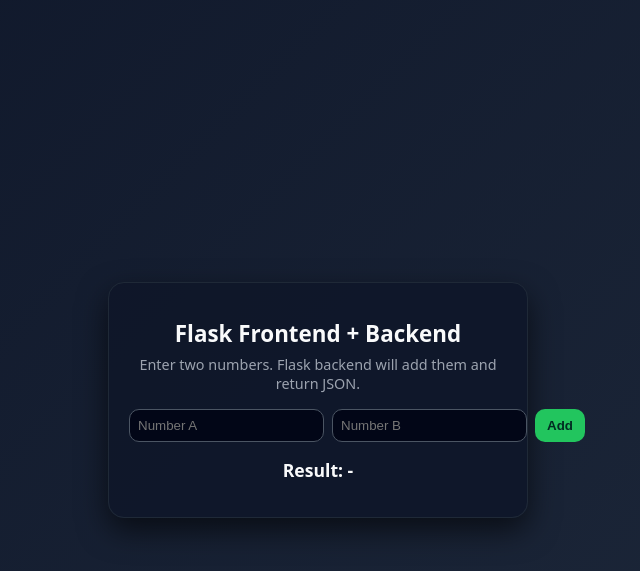
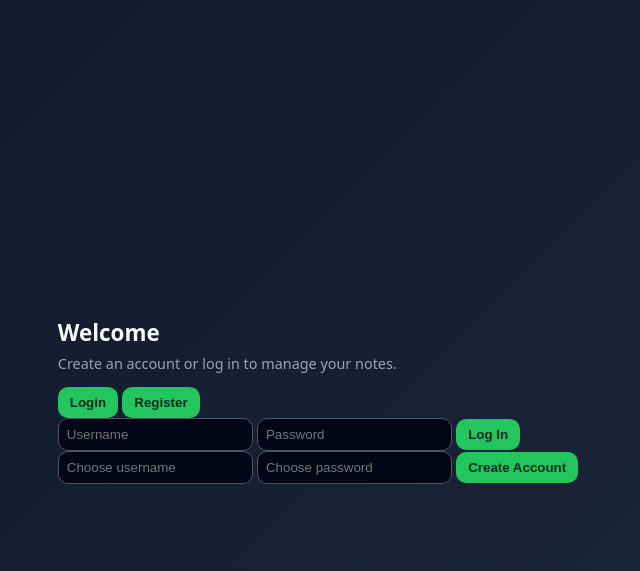
Before and after one commit to Purna760/flask-mobile-app, a Flask app: page / in a window 1280 px wide. Shown: the top 571 px of the page, without its empty margins (322-962 px from the left). Run offline with Flask 3, Linux system fonts and the light colour scheme.

Commit message:
Update index.html

```diff
--- a/templates/index.html
+++ b/templates/index.html
@@ -1,24 +1,28 @@
-<!DOCTYPE html>
-<html lang="en">
-<head>
-  <meta charset="UTF-8" />
-  <title>Flask App Demo</title>
-  <link rel="stylesheet" href="{{ url_for('static', filename='style.css') }}">
-</head>
-<body>
-  <div class="container">
-    <h1>Flask Frontend + Backend</h1>
-    <p>Enter two numbers. Flask backend will add them and return JSON.</p>
+{% extends "base.html" %}
+{% block title %}Welcome | Flask Advanced{% endblock %}
 
-    <div class="form-row">
-      <input id="numA" type="number" placeholder="Number A">
-      <input id="numB" type="number" placeholder="Number B">
-      <button id="addBtn">Add</button>
-    </div>
+{% block content %}
+<div class="card auth-card">
+  <h1>Welcome</h1>
+  <p class="muted">Create an account or log in to manage your notes.</p>
 
-    <h2 id="result">Result: -</h2>
+  <div class="tabs">
+    <button class="tab-button active" data-tab="login">Login</button>
+    <button class="tab-button" data-tab="register">Register</button>
   </div>
 
-  <script src="{{ url_for('static', filename='main.js') }}"></script>
-</body>
-</html>
+  <div id="login" class="tab-panel active">
+    <input id="login-username" type="text" placeholder="Username">
+    <input id="login-password" type="password" placeholder="Password">
+    <button id="login-btn">Log In</button>
+  </div>
+
+  <div id="register" class="tab-panel">
+    <input id="reg-username" type="text" placeholder="Choose username">
+    <input id="reg-password" type="password" placeholder="Choose password">
+    <button id="register-btn">Create Account</button>
+  </div>
+
+  <p id="auth-message" class="message"></p>
+</div>
+{% endblock %}
```
